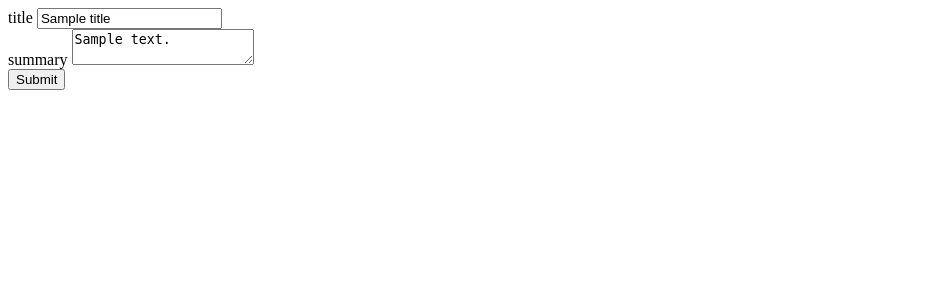
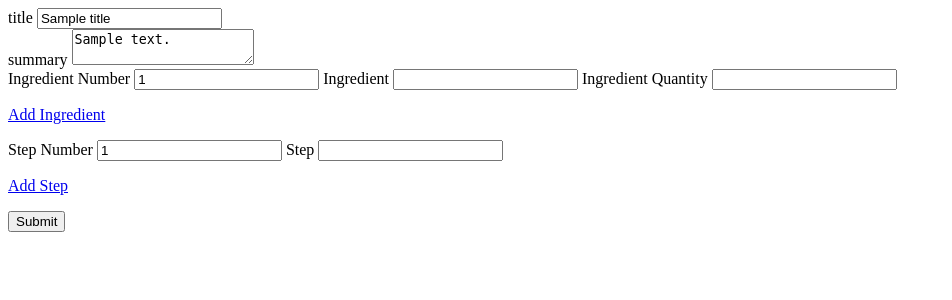
Before and after one commit to rej696/finleys-foods, a Flask app: template rust_test/templates/recipes/form.html in a window 1280 px wide. Shown: the top 300 px of the page, without its empty margins (0-952 px from the left). Run offline with Flask 2, Linux system fonts and the light colour scheme; the template is opened without the code that fills it: most values are stand-ins (such as "Sample title", 1, 10 or a date in 2020).

Commit message:
fix compilation errors, add javascript for dynamic extention of ingredients and step lists. start implementation for storing lists in database.

```diff
--- a/rust_test/templates/home.html
+++ b/rust_test/templates/home.html
@@ -1,4 +1,4 @@
-{% extends "home.html" %}
+{% extends "base.html" %}
 
 {% block title %}Finleys Foods{% endblock %}
 
--- a/rust_test/templates/recipes/form.html
+++ b/rust_test/templates/recipes/form.html
@@ -5,15 +5,133 @@
 {% block content %}
 <form action="{{ action }}" method="post">
     <div>
-        <label for="title">title</label>
-        <input type="text" id="title" name="title" value="{{ title }}">
+        <div>
+            <label for="title">title</label>
+            <input type="text" name="title" value="{{ title }}">
+        </div>
+
+        <div>
+            <label for="summary">summary</label>
+            <textarea id="summary" name="summary">{{ summary }}</textarea>
+        </div>
     </div>
 
+    <div id="ingredient_list">
+        <div id="ingredient1">
+            <label for="1_ingredient_position">Ingredient Number</label>
+            <input type="number" name="1_ingredient_position" min="1" value="1">
+
+            <label for="1_ingredient_title">Ingredient</label>
+            <input type="text" name="1_ingredient_title">
+
+            <label for="1_ingredient_quantity">Ingredient Quantity</label>
+            <input type="text" name="1_ingredient_quantity">
+        </div>
+    </div>
     <div>
-        <label for="summary">summary</label>
-        <textarea id="summary" name="summary">{{ summary }}</textarea>
+        <p id="add_ingredient">
+            <a href="javascript:add_item('ingredient')">Add Ingredient</a>
+        </p>
+    </div>
+
+    <div id="step_list">
+        <div id="step1">
+            <label for="1_step_position">Step Number</label>
+            <input type="number" name="1_step_position" min="1" value="1">
+
+            <label for="step_text1">Step</label>
+            <input type="text" name="1_step_text">
+        </div>
+    </div>
+    <div>
+        <p id="add_step">
+            <a href="javascript:add_item('step')">Add Step</a>
+        </p>
     </div>
 
     <input type="submit"/>
 </form>
+
+<!-- Ingredient Template -->
+<div id="newingredient" style="display:none">
+    <label for="_ingredient_position">Ingredient Number</label>
+    <input type="number" name="_ingredient_position" min="1" value="">
+
+    <label for="_ingredient_title">Ingredient</label>
+    <input type="text" name="_ingredient_title">
+
+    <label for="_ingredient_quantity">Ingredient Quantity</label>
+    <input type="text" name="_ingredient_quantity">
+</div>
+
+<!-- Step Template-->
+<div id="newstep" style="display:none">
+    <label for="_step_position">Step Number</label>
+    <input type="number" name="_step_position" min="1" value="">
+
+    <label for="_step_text">Step</label>
+    <input type="text" name="_step_text">
+</div>
+
+<!-- JavaScript -->
+<script>
+    var ingredient_count = 1;
+    var step_count = 1;
+    function add_item(item)
+    {
+        var count;
+        if (item == 'ingredient') {
+            ingredient_count++;
+            count = ingredient_count;
+        } else if (item == 'step') {
+            step_count++;
+            count = step_count;
+        } else {return;}
+        var div1 = document.createElement('div');
+        div1.id = item + count;
+
+        var delLink =
+            '<div class="delete" style="text-align:right;margin-right:65px"><a href="javascript:delIt(\''
+            + item + '\', '+ count + ', \'' + item + '_list\')">Delete '
+            + item[0].toUpperCase() + item.substring(1) + '</a></div>';
+        div1.innerHTML = document.getElementById('new' + item).innerHTML + delLink;
+        div1.children[1].value = count;
+        for (let i = 0; i < div1.children.length; i++) {
+            div1.children[i].name = count + div1.children[i].name;
+        }
+        document.getElementById(item + '_list').appendChild(div1);
+    }
+
+    function delIt(item, count, parentId)
+    {
+        if (item == "ingredient") {
+            ingredient_count--
+        } else if (item == "step") {
+            step_count--
+        } else {return;}
+        var ele = document.getElementById(item + count);
+        var parentEle = document.getElementById(parentId)
+        parentEle.removeChild(ele);
+        for (let i = count; i <= parentEle.children.length; i++) {
+            var div = parentEle.children[i - 1];
+            div.id = div.id.substring(0, div.id.length - 1);
+            div.id += i;
+            div.children[1].value = i;
+            for (let j = 0; j < div.children.length; j++) {
+                 if (div.children[j].hasAttribute('name')) {
+                    div.children[j].name = i + div.children[j].name.substring(1, div.children[j].name.length);
+                }
+            }
+            div.removeChild(div.getElementsByClassName('delete')[0])
+            let delLink = document.createElement('div');
+            delLink.className = "delete";
+            delLink.style = "text-align:right;margin-right:65px";
+            delLink.innerHTML =
+                '<a href="javascript:delIt(\'' + item + '\', '+ i +
+                ', \'' + item + '_list\')">Delete '
+                + item[0].toUpperCase() + item.substring(1) + '</a>';
+            div.appendChild(delLink);
+        }
+    }
+</script>
 {% endblock %}
```
Also changed, not shown: rust_test/Cargo.toml (+4 -3 lines), rust_test/templates/recipes/index.html (+7 -5 lines), rust_test/README.md, 5 other files.
